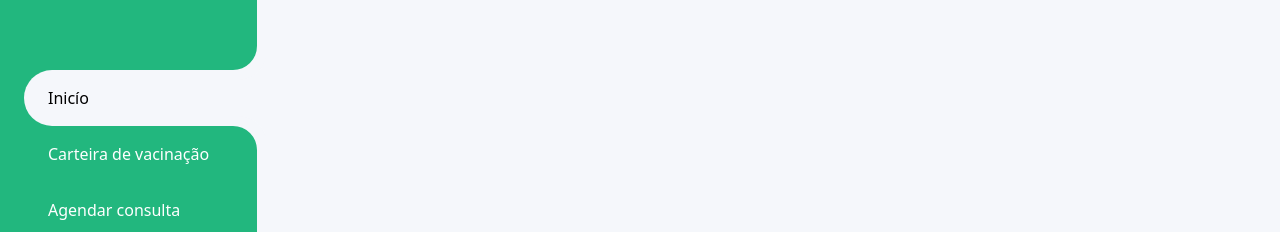
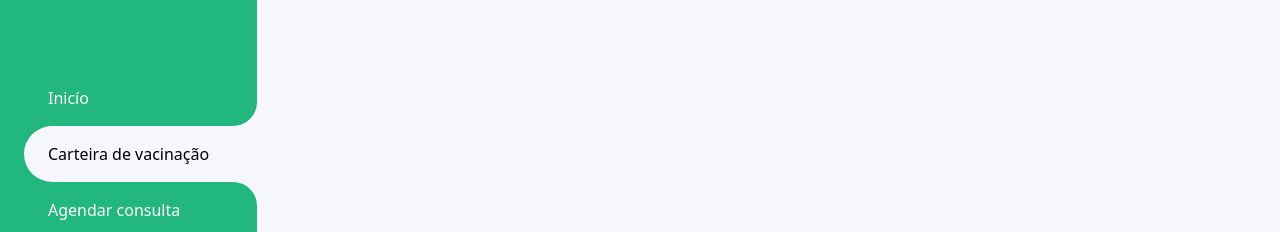
Before and after one commit to pawsy-oficial/pawsy, a React (Vite) app: page /tutor in a window 1280 px wide. Shown: the part 182-414 px from the top of the page. Built offline with nearby package versions, Linux system fonts and the light colour scheme.

Commit message:
style: Navbar

```diff
--- a/src/components/Navbar.jsx
+++ b/src/components/Navbar.jsx
@@ -1,16 +1,15 @@
 import { Question, SignOut } from "@phosphor-icons/react";
 import Logo from "../img/logo.png";
-import { useNavigate } from "react-router-dom";
 
 export function NavbarTutor() {
   const pages = [
     {
       name: "Inicío",
-      pathname: "/tutor",
+      pathname: "/clinic",
     },
     {
       name: "Carteira de vacinação",
-      pathname: "/carteira",
+      pathname: "/tutor",
     },
     {
       name: "Agendar consulta",
@@ -34,8 +33,6 @@ export function NavbarTutor() {
     return window?.location?.pathname === pathname;
   };
 
-  const navigate = useNavigate()
-
   return (
     <section className="bg-primary h-full min-h-screen sticky top-0 px-6 py-10 flex flex-col gap-16 justify-between">
       <div className="w-52">
@@ -48,10 +45,13 @@ export function NavbarTutor() {
             return (
               <li
                 key={index}
-                className={`nav-link ${isActive(page.pathname) && "bg-[#F5F7FB] !text-black f after:block before:block"
-                  }`}
+                className={`nav-link ${
+                  isActive(page.pathname)
+                    ? "bg-[#F5F7FB] !text-black f after:block before:block"
+                    : ""
+                }`}
               >
-                <a onClick={() => navigate(`${page.pathname}`)}>{page.name}</a>
+                <a href={page.pathname}>{page.name}</a>
               </li>
             );
           })}
@@ -107,10 +107,13 @@ export function NavbarClinic() {
           return (
             <li
               key={index}
-              className={`nav-link ${isActive(page.pathname) && "bg-[#F5F7FB] !text-black f after:block before:block"
-                }`}
+              className={`nav-link ${
+                isActive(page.pathname)
+                  ? "bg-[#F5F7FB] !text-black f after:block before:block"
+                  : ""
+              }`}
             >
-              <a onClick={() => navigate(`${page.pathname}`)}>{page.name}</a>
+              <a href={page.pathname}>{page.name}</a>
             </li>
           );
         })}
--- a/src/pages/tutor/Tutor.jsx
+++ b/src/pages/tutor/Tutor.jsx
@@ -1,4 +1,4 @@
-import FormNewPet from "../../components/FormNewPet";
+// import FormNewPet from "../../components/FormNewPet";
 import { Header } from "../../components/header/Header";
 import { NavbarTutor } from "../../components/Navbar";
 
@@ -9,7 +9,7 @@ export default function Tutor() {
       <section className="flex-1">
         <Header />
         <div>
-          <FormNewPet isFirstAccess={false} />
+          {/* <FormNewPet isFirstAccess={false} /> */}
         </div>
       </section>
     </main>
```
